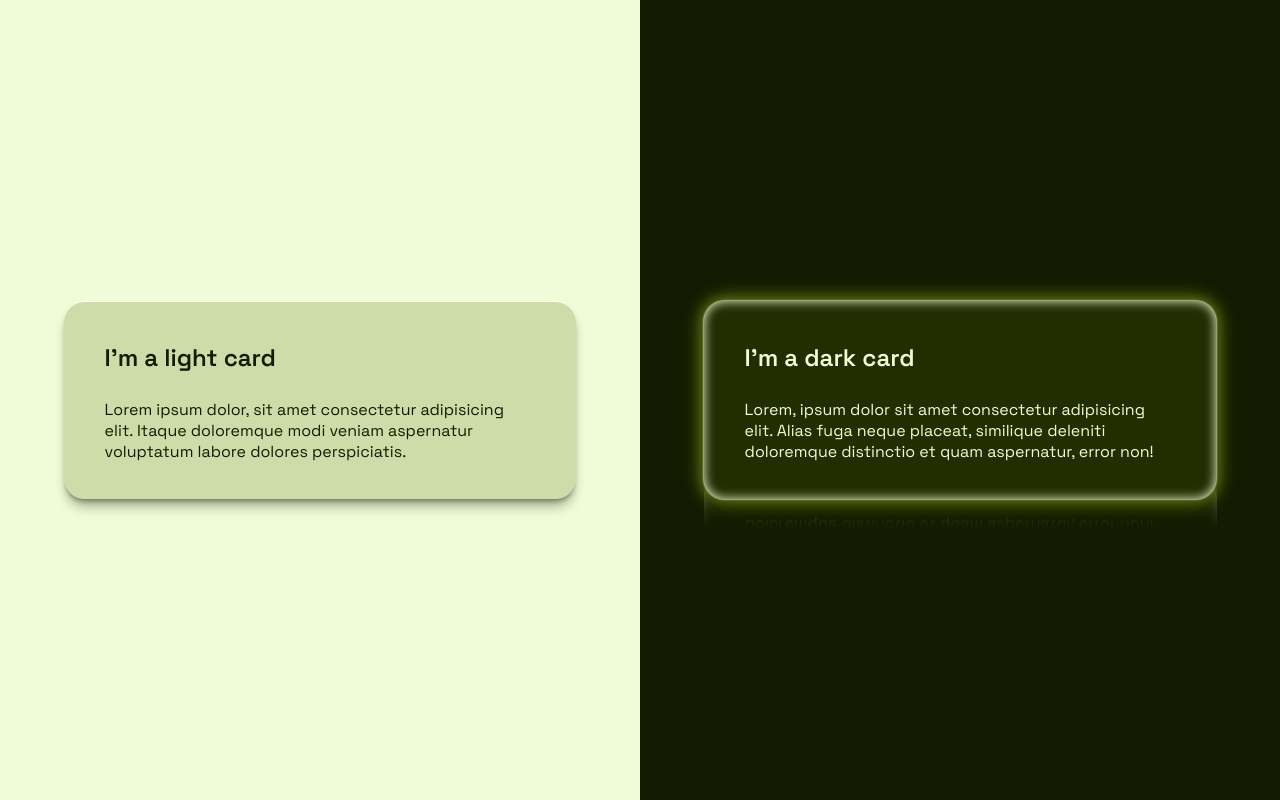
After one commit to eh111eh/LungLink-Hub, a Flask app: template templates/data.html in a window 1280 px wide. The commit adds this page. Run offline with Flask 3, Linux system fonts and the light colour scheme; the template is opened without the code that fills it, so the values that code supplies are empty.

Commit message:
added web page "data"

```diff
--- a/app.py
+++ b/app.py
@@ -4,25 +4,12 @@ from sqlalchemy import text
 
 app = Flask(__name__)
 
-
-def load_jobs_from_db():
-  with engine.connect() as conn:
-    result = conn.execute(text("select * from jobs"))
-    jobs = []
-    for row in result.all():
-      jobs.append(dict(row))
-    return jobs
+@app.route("/")
+def hello_hacks():
+  return render_template('home.html')
 
 
-@app.route("/")
-def hello_hacks():
-  jobs = load_jobs_from_db()
-  return render_template('home.html', jobs=jobs)
 
-
-@app.route("/api/data")
-def list_data():
-  return jsonify(DATA)
 
 
 if __name__ == "__main__":
--- /dev/null
+++ b/templates/data.html
@@ -0,0 +1,133 @@
+<!DOCTYPE html>
+<html lang="en">
+
+<head>
+  <meta charset="UTF-8">
+  <meta name="viewport" content="width=device-width, initial-scale=1.0">
+  <title>Data</title>
+
+  <style>
+    @import url("https://fonts.googleapis.com/css2?family=Space+Grotesk:wght@400;600&display=swap");
+
+    @property --hue {
+      syntax: "<number>";
+      inherits: true;
+      initial-value: 243.04;
+    }
+
+    @keyframes hue-anim {
+      from {
+        --hue: 360;
+      }
+      to {
+        --hue: -360;
+      }
+    }
+
+    :root {
+      --hue: 243.04;
+      --swatch-1: oklch(97.1% 0.05 var(--hue));
+      --swatch-10: oklch(20.91% 0.05 var(--hue));
+      --swatch-6: oklch(48.38% 0.11 var(--hue));
+      font-family: "Space Grotesk", sans-serif;
+
+      animation: 20s linear infinite hue-anim;
+    }
+
+    .card {
+      display: grid;
+      gap: 1ch;
+      border-radius: 2ch;
+      background: oklch(var(--l) 0.07 var(--hue));
+      max-width: 50ch;
+      margin: auto;
+      padding: 2ch 4ch;
+      &.light {
+        // box-shadow: 0 5px 9px oklch(20.91% 0.05 var(--hue) / .32), inset 0px 1px 1px white;
+        box-shadow: inset 0px 1px 0 white,
+          0px 0.5px 0.6px oklch(20.91% 0.05 var(--hue) / 0.03),
+          0px 1.6px 1.8px -0.8px oklch(20.91% 0.05 var(--hue) / 0.02),
+          0px 4.1px 4.6px -1.7px oklch(20.91% 0.05 var(--hue) / 0.32),
+          0px 10px 11.3px -2.5px oklch(20.91% 0.05 var(--hue) / 0.32);
+      }
+      &.dark {
+        box-shadow: 0 0 2px white, 0 0 2px var(--swatch-1), 0 0 2ch var(--swatch-6),
+          0 0 1ch var(--swatch-6), 0 0 2ch var(--swatch-6), inset 0 0 1ch;
+        -webkit-box-reflect: below -2ch linear-gradient(transparent 75%, rgb(255 255
+                255 / 0.5));
+      }
+    }
+
+    h2 {
+      margin-bottom: 0;
+    }
+
+    body,
+    html {
+      height: 100%;
+      margin: 0;
+    }
+
+    section {
+      display: grid;
+      align-content: center;
+      height: 100%;
+      width: 50%;
+      padding: 4ch;
+      position: fixed;
+      overflow-x: hidden;
+      top: 0;
+      &.light {
+        --l: 87.24%;
+        left: 0;
+        background-color: var(--swatch-1);
+        color: var(--swatch-10);
+      }
+
+      &.dark {
+        --l: 27.82%;
+        right: 0;
+        color: var(--swatch-1);
+        background-color: var(--swatch-10);
+      }
+    }
+
+    @media (orientation: portrait) {
+      section {
+        height: 50%;
+        width: 100%;
+        &.light {
+          inset: unset;
+        }
+        &.dark {
+          inset: unset;
+          top: 50%;
+        }
+      }
+    }
+
+    * {
+      box-sizing: border-box;
+    }
+
+  </style>
+</head>
+
+<body>
+  <section class="light">
+    <div class="card light">
+      <h2>I'm a light card</h2>
+      <p>Lorem ipsum dolor, sit amet consectetur adipisicing elit. Itaque doloremque modi veniam aspernatur voluptatum labore dolores perspiciatis.</p>
+    </div>
+  </section>
+  <section class="dark">
+    <div class="card dark">
+      <h2>I'm a dark card</h2>
+      <p>Lorem, ipsum dolor sit amet consectetur adipisicing elit. Alias fuga neque placeat, similique deleniti doloremque distinctio et quam aspernatur, error non!</p>
+    </div>
+  </section>
+
+
+</body>
+
+</html>
--- a/templates/nav.html
+++ b/templates/nav.html
@@ -16,7 +16,7 @@
           <a class="nav-link disabled" aria-disabled="true">Statistics</a>
         </li>
         <li class="nav-item">
-          <a class="nav-link" aria-current="page" href="#">Data</a>
+          <a class="nav-link" aria-current="page" href="data.html">Data</a>
         </li>
         <li class="nav-item">
           <a class="nav-link active" aria-current="page" href="#">Feedback</a>
```
